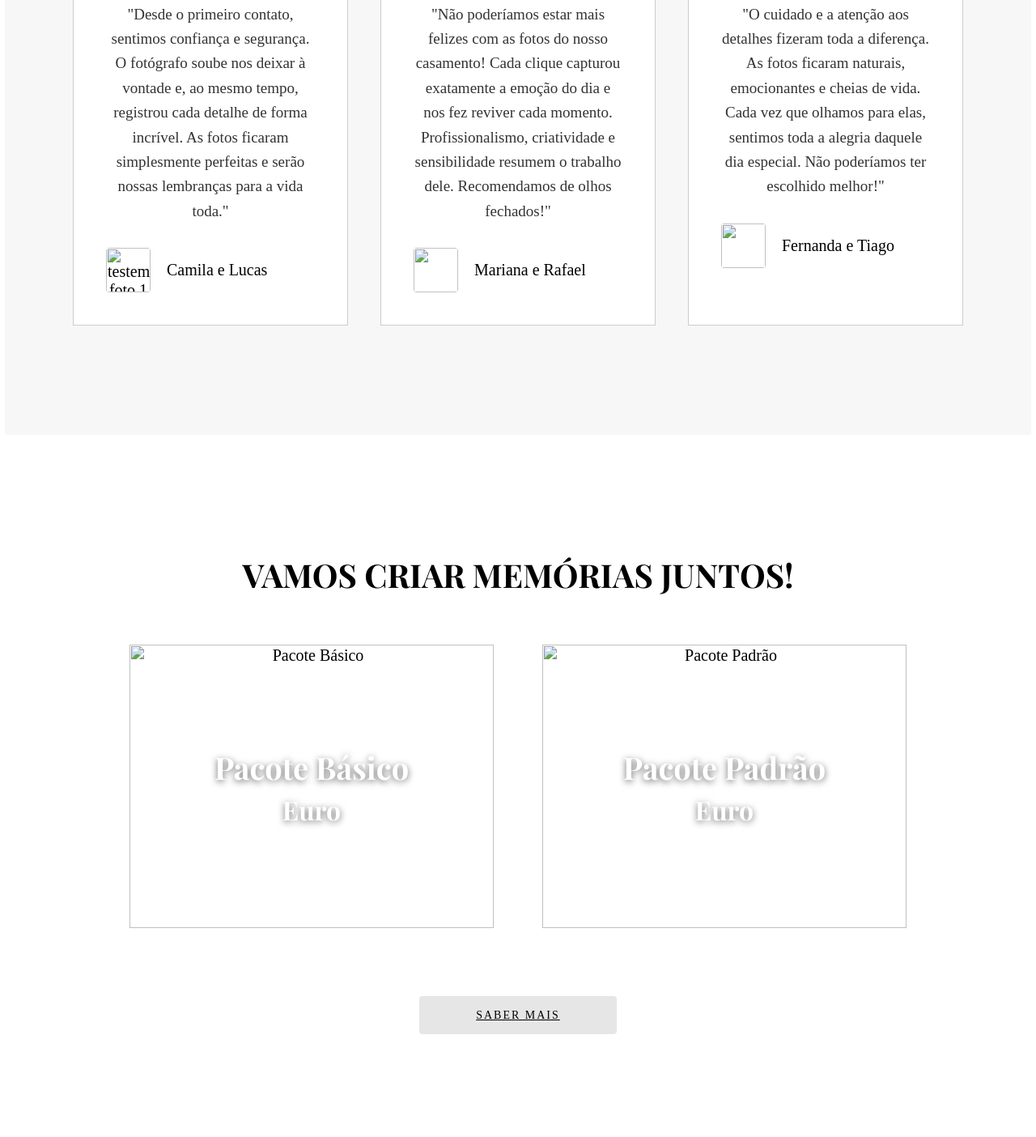
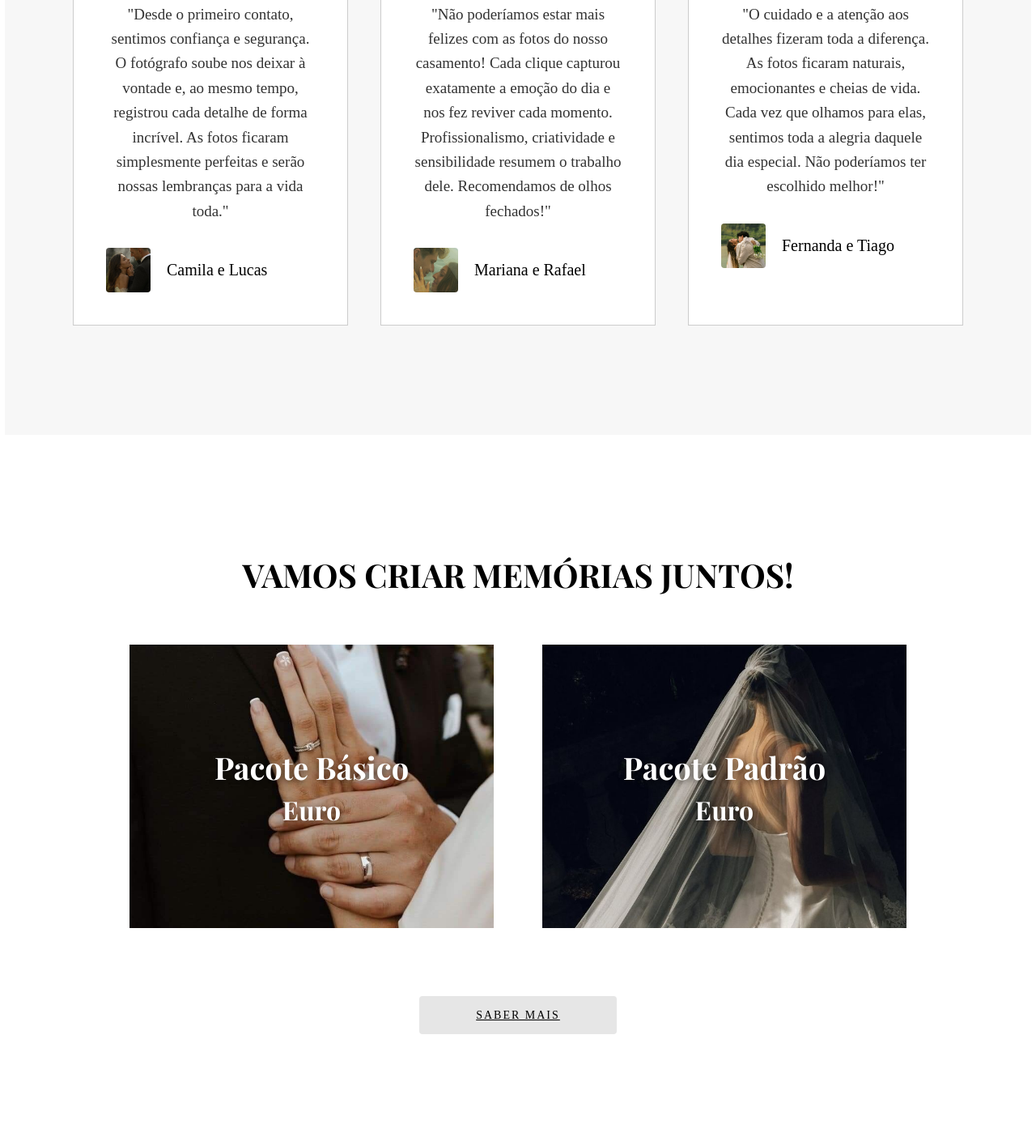
Before and after one commit to sixhat/_ines, a plain HTML site: page index.html in a window 1280 px wide. Shown: the part 2866-4270 px from the top of the page at 81% size. Drawn offline with nearby package versions, Linux system fonts and the light colour scheme; the site is published under a folder, as on GitHub Pages, so addresses that start at the root find nothing.

Commit message:
Update index.html

```diff
--- a/index.html
+++ b/index.html
@@ -87,7 +87,7 @@
               </p>
 
               <div class="card-footer">
-                <img src="/media/testemunhos 1.jpg" alt="testemunhos foto 1">
+                <img src="media/testemunhos 1.jpg" alt="testemunhos foto 1">
                 <p class="card-nome">Camila e Lucas</p>
               </div>
             </div>
@@ -101,7 +101,7 @@
               </p>
 
               <div class="card-footer">
-                <img src="/media/testemunhos 2.jpg" alt="">
+                <img src="media/testemunhos 2.jpg" alt="">
                 <p class="card-nome">Mariana e Rafael</p>
               </div>
             </div>
@@ -115,7 +115,7 @@
               </p>
 
               <div class="card-footer">
-                <img src="/media/testemunhos 3.jpg" alt="">
+                <img src="media/testemunhos 3.jpg" alt="">
                 <p class="card-nome">Fernanda e Tiago</p>
               </div>
             </div>
@@ -129,7 +129,7 @@
 
 
         <div class="pacote-card-img">
-            <img src="/media/pacotes 1.jpg" alt="Pacote Básico">
+            <img src="media/pacotes 1.jpg" alt="Pacote Básico">
 
             <div class="pacote-overlay">
                 <h3>Pacote Básico</h3>
@@ -138,7 +138,7 @@
         </div>
 
         <div class="pacote-card-img">
-            <img src="/media/pacotes 2.jpg" alt="Pacote Padrão">
+            <img src="media/pacotes 2.jpg" alt="Pacote Padrão">
 
             <div class="pacote-overlay">
                 <h3>Pacote Padrão</h3>
@@ -157,7 +157,7 @@
 <section class="faq-section">
 
     <div class="faq-image">
-        <img src="/media/maos png 2.png" alt="">
+        <img src="media/maos png 2.png" alt="">
     </div>
 
     <div class="faq-content">
@@ -201,7 +201,7 @@
 
 
     <div class="final-banner">
-        <img src="/media/footer.png" alt="Casal">
+        <img src="media/footer.png" alt="Casal">
 
         <div class="banner-texto">
            <h1 class="hero-title">
```
